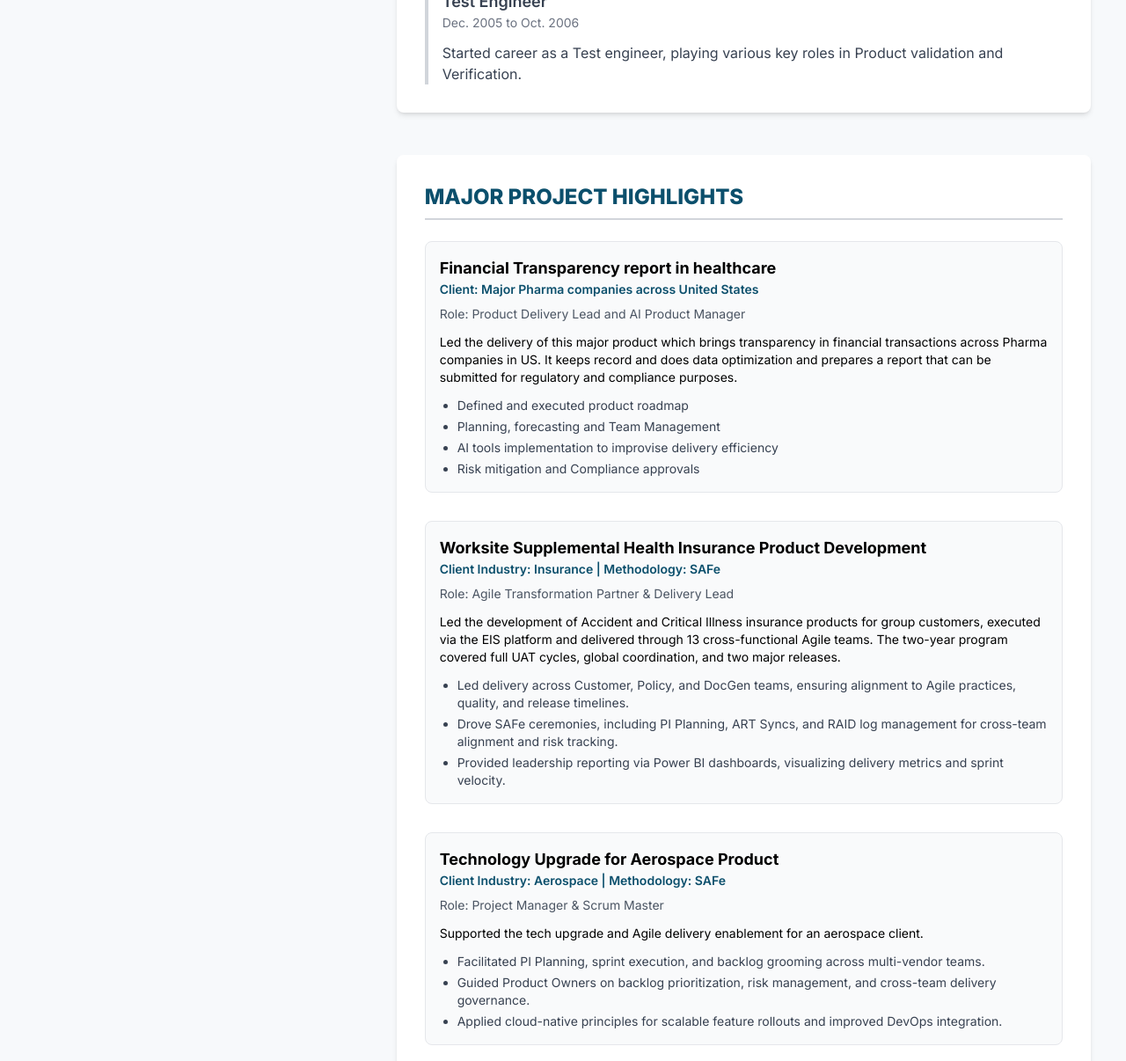
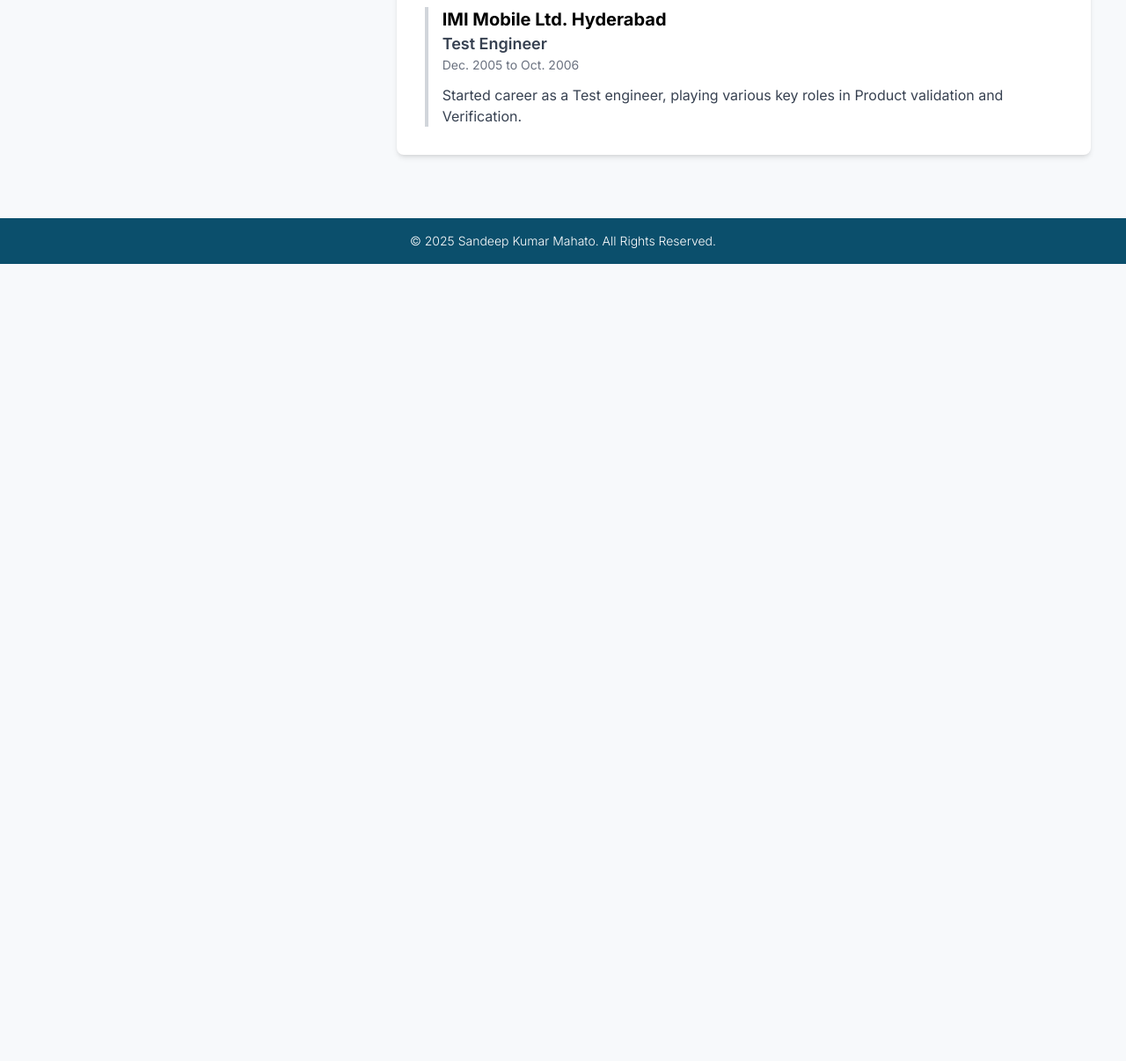
Before and after one commit to sandeepmahato-git/sandeepmahato.github.io, a plain HTML site: page index.html in a window 1280 px wide. Shown: the part 1594-2800 px from the top of the page at 88% size. After the commit the page ends 1894 px from the top, so only its background shows below. Drawn offline with nearby package versions, Linux system fonts and the light colour scheme.

Commit message:
Update index.html

```diff
--- a/index.html
+++ b/index.html
@@ -41,6 +41,10 @@
                 <p class="mt-4 text-sm font-light">
                     Delivery Lead with 18 years of experience in driving product delivery and project management. Strong expertise in Planning and forecasting, Risk management, stakeholder management and implementing AI-driven solutions in product development. Skilled in Power BI, AI tools, AWS and project management platforms to enhance delivery efficiency and business outcomes.
                 </p>
+                <!-- Project Link Button -->
+                <a href="projects.html" class="mt-6 inline-block bg-white text-brand-primary font-bold py-3 px-6 rounded-full shadow-xl hover:bg-gray-100 transition duration-300 transform hover:scale-105">
+                    View Detailed Project Highlights &rarr;
+                </a>
             </div>
 
             <!-- Contact Card -->
@@ -176,52 +180,6 @@
                 </div>
 
             </section>
-
-            <!-- MAJOR PROJECT HIGHLIGHTS -->
-            <section class="bg-white p-8 rounded-lg shadow-md">
-                <h2 class="text-2xl font-extrabold text-brand-primary section-heading">MAJOR PROJECT HIGHLIGHTS</h2>
-
-                <!-- Project: Financial Transparency report in healthcare -->
-                <div class="mb-8 p-4 bg-gray-50 rounded-lg border border-gray-200">
-                    <h3 class="text-lg font-bold">Financial Transparency report in healthcare</h3>
-                    <p class="text-sm text-brand-primary font-semibold mb-2">Client: Major Pharma companies across United States</p>
-                    <p class="text-sm text-gray-600 mb-3">Role: Product Delivery Lead and AI Product Manager</p>
-                    <p class="text-sm mb-3">Led the delivery of this major product which brings transparency in financial transactions across Pharma companies in US. It keeps record and does data optimization and prepares a report that can be submitted for regulatory and compliance purposes.</p>
-                    <ul class="list-disc ml-5 text-gray-700 space-y-1 text-sm">
-                        <li>Defined and executed product roadmap</li>
-                        <li>Planning, forecasting and Team Management</li>
-                        <li>AI tools implementation to improvise delivery efficiency</li>
-                        <li>Risk mitigation and Compliance approvals</li>
-                    </ul>
-                </div>
-
-                <!-- Project: Worksite Supplemental Health Insurance Product Development -->
-                <div class="mb-8 p-4 bg-gray-50 rounded-lg border border-gray-200">
-                    <h3 class="text-lg font-bold">Worksite Supplemental Health Insurance Product Development</h3>
-                    <p class="text-sm text-brand-primary font-semibold mb-2">Client Industry: Insurance | Methodology: SAFe</p>
-                    <p class="text-sm text-gray-600 mb-3">Role: Agile Transformation Partner & Delivery Lead</p>
-                    <p class="text-sm mb-3">Led the development of Accident and Critical Illness insurance products for group customers, executed via the EIS platform and delivered through 13 cross-functional Agile teams. The two-year program covered full UAT cycles, global coordination, and two major releases.</p>
-                    <ul class="list-disc ml-5 text-gray-700 space-y-1 text-sm">
-                        <li>Led delivery across Customer, Policy, and DocGen teams, ensuring alignment to Agile practices, quality, and release timelines.</li>
-                        <li>Drove SAFe ceremonies, including PI Planning, ART Syncs, and RAID log management for cross-team alignment and risk tracking.</li>
-                        <li>Provided leadership reporting via Power BI dashboards, visualizing delivery metrics and sprint velocity.</li>
-                    </ul>
-                </div>
-
-                 <!-- Project: Technology Upgrade for Aerospace Product -->
-                <div class="p-4 bg-gray-50 rounded-lg border border-gray-200">
-                    <h3 class="text-lg font-bold">Technology Upgrade for Aerospace Product</h3>
-                    <p class="text-sm text-brand-primary font-semibold mb-2">Client Industry: Aerospace | Methodology: SAFe</p>
-                    <p class="text-sm text-gray-600 mb-3">Role: Project Manager & Scrum Master</p>
-                    <p class="text-sm mb-3">Supported the tech upgrade and Agile delivery enablement for an aerospace client.</p>
-                    <ul class="list-disc ml-5 text-gray-700 space-y-1 text-sm">
-                        <li>Facilitated PI Planning, sprint execution, and backlog grooming across multi-vendor teams.</li>
-                        <li>Guided Product Owners on backlog prioritization, risk management, and cross-team delivery governance.</li>
-                        <li>Applied cloud-native principles for scalable feature rollouts and improved DevOps integration.</li>
-                    </ul>
-                </div>
-
-            </section>
         </div>
     </main>
 
```
